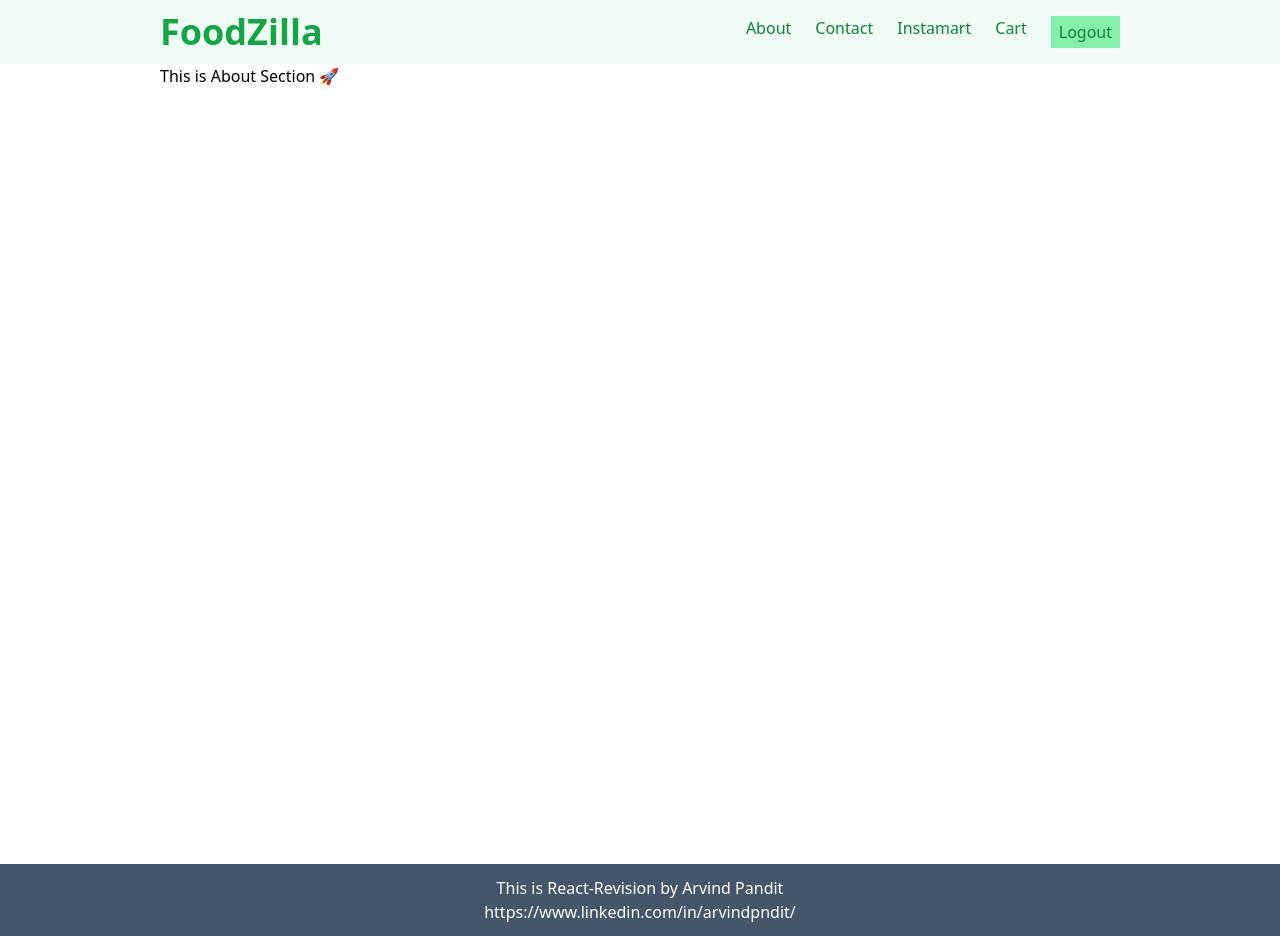
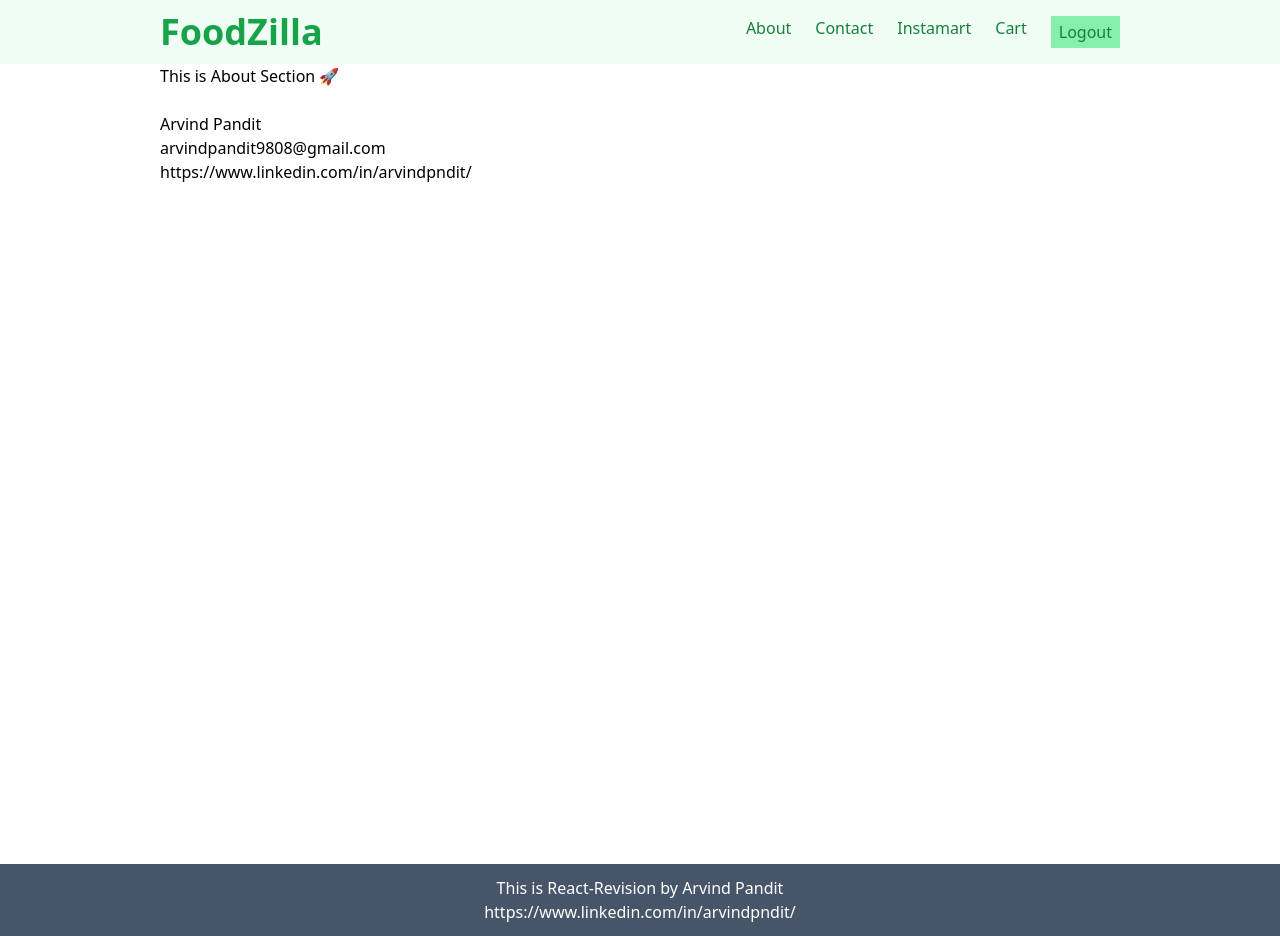
Before and after one commit to arvindpndit/React-Revision, a React (Vite) app: page /about in a window 1280 px wide. Built offline with nearby package versions, Linux system fonts and the light colour scheme.

Commit message:
<UserContext.Consumer> in class based component

```diff
--- a/src/components/About.js
+++ b/src/components/About.js
@@ -1,6 +1,7 @@
 import ProfileClass from "./ProfileClass";
 import ProfileFunction from "./ProfileFunction";
 import React from "react";
+import UserContext from "../helper/userContext";
 
 class About extends React.Component {
   constructor(props) {
@@ -16,6 +17,18 @@
     return (
       <div className="h-screen w-9/12 mx-auto">
         <div className="mb-6">This is About Section 🚀</div>
+        <UserContext.Consumer>
+          {
+            /* {({ info }) => console.log(info)} */
+            ({ info }) => (
+              <div>
+                <h1>{info.name}</h1>
+                <h2>{info.email}</h2>
+                <h3>{info.linkedIn}</h3>
+              </div>
+            )
+          }
+        </UserContext.Consumer>
         <div className="flex justify-between ">
           {/* <ProfileFunction name={"Arvind"} />
         <ProfileClass name={"Arvind"} /> */}
```
